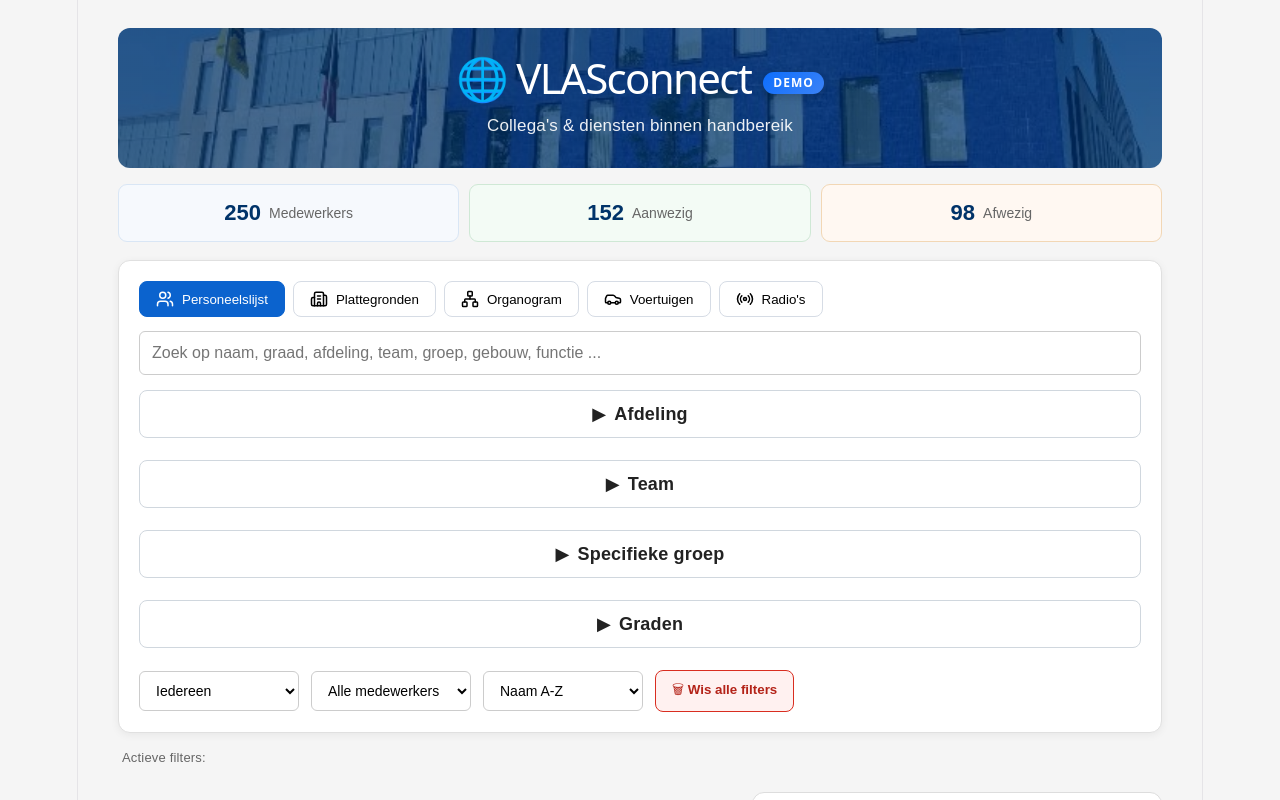
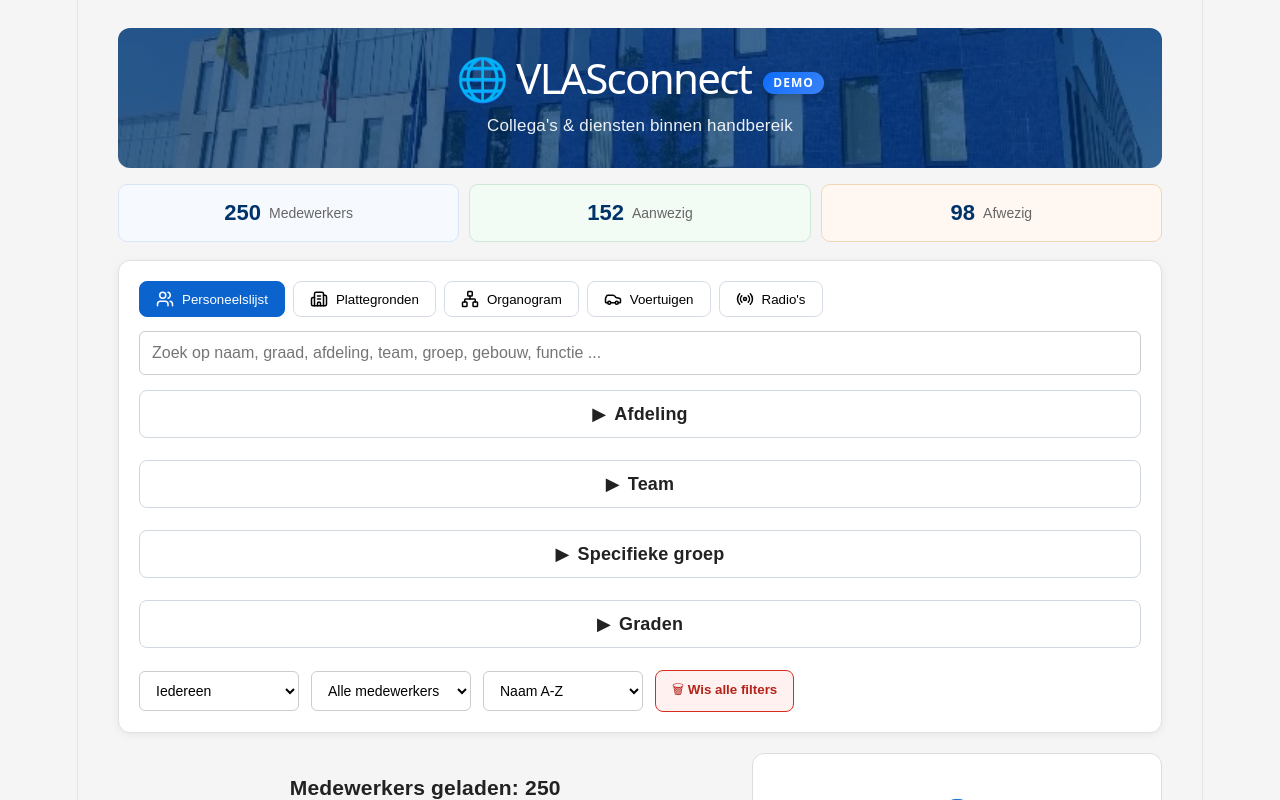
Before and after one commit to 123kode/PersoneelsPortaal, a React (Vite) app: page / in a window 1280 px wide. Shown: the top 800 px of the page. Built offline with nearby package versions, Linux system fonts and the light colour scheme.

Commit message:
Werkende versie - actieve filters weg bij plattegrond, organogram, voertuigen, radiot

```diff
--- a/src/App.tsx
+++ b/src/App.tsx
@@ -680,9 +680,10 @@ function App() {
             </div>
 
 
-            {(zoekTekst ||
-                dienstFilter ||
-                functieFilter ||
+           {weergave === "lijst" &&
+    (zoekTekst ||
+        dienstFilter.length > 0 ||
+        functieFilter.length > 0 ||
         aanwezigFilter ||
         favorietenFilter) && (
 
```
Lines whose indentation alone changed are shown as unchanged.
